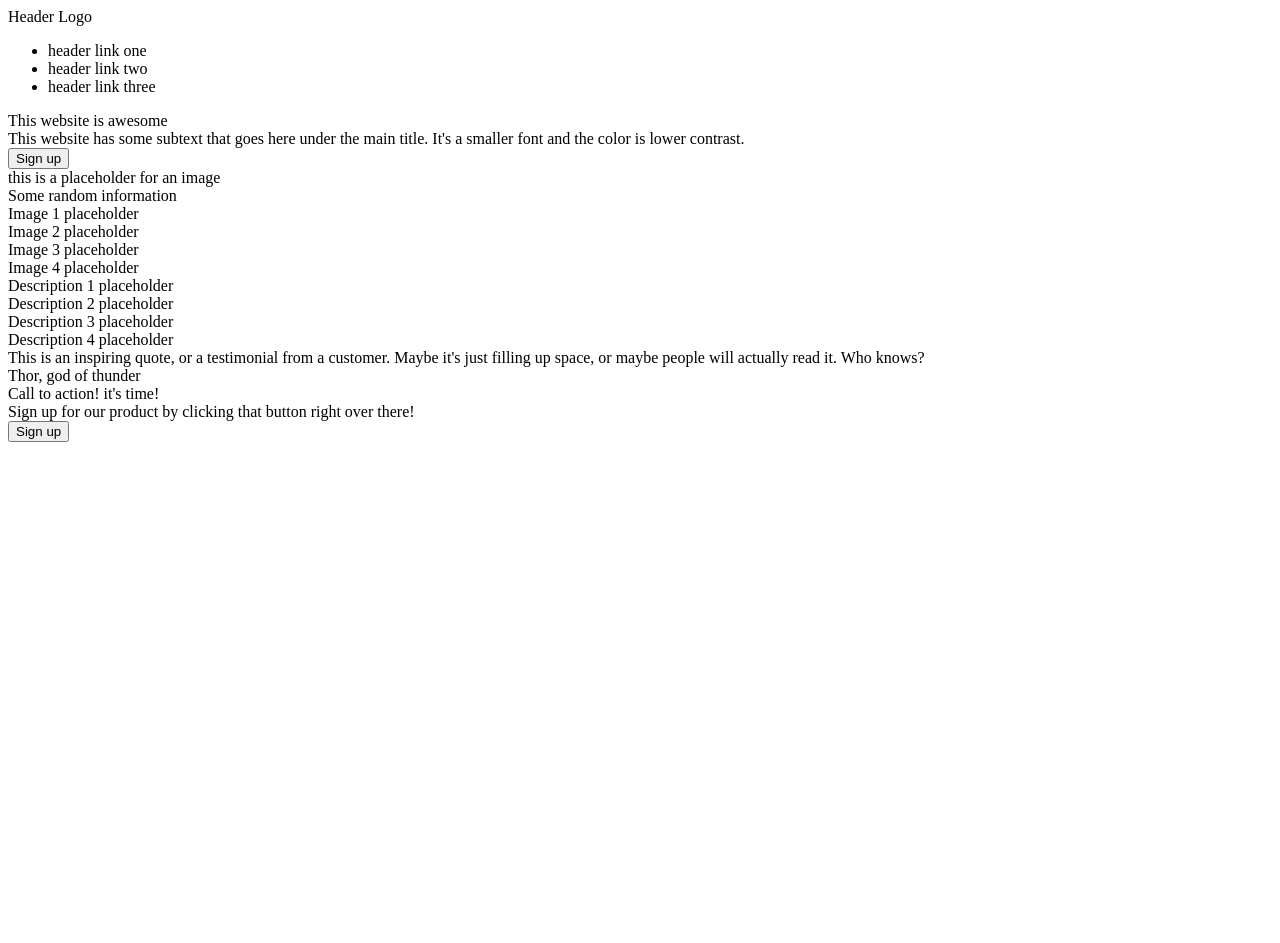
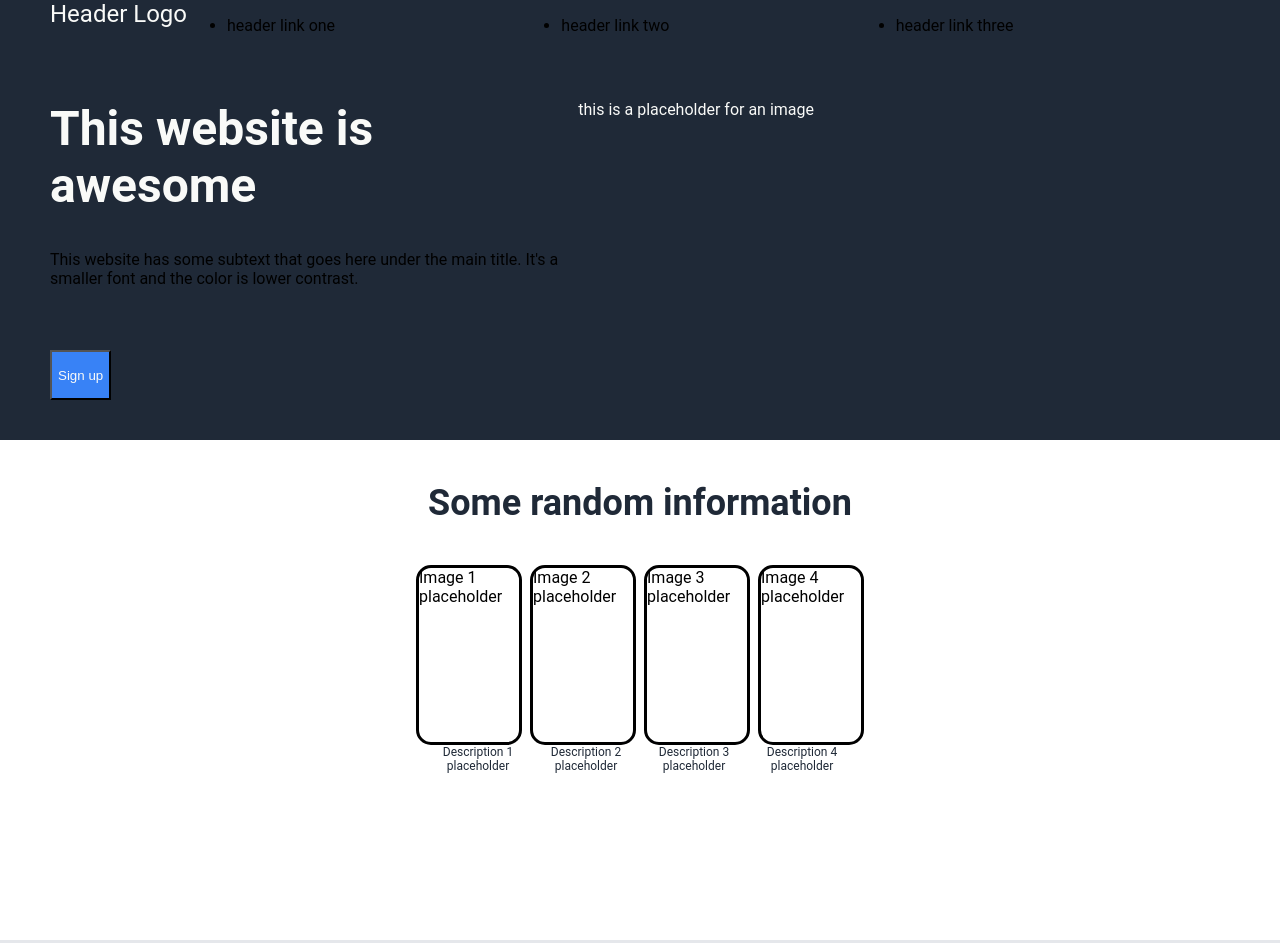
Before and after one commit to Ketki916/odin-landing-page, a plain HTML site: page index.html in a window 1280 px wide. Shown: the top 943 px of the page. Before the commit the page ends 800 px from the top, so only its background shows below. Drawn offline with Linux system fonts and the light colour scheme.

Commit message:
Attach CSS file to HTML.
Make Fleboxes for each container in CSS.

Format flex items within container.

Remove container containing header links in HTML.

Make edits to HTML items

```diff
--- a/index.html
+++ b/index.html
@@ -9,6 +9,7 @@
     <meta http-equiv="X-UA-Compatible" content="IE=edge">
     <meta name="viewport" content="width=device-width, initial-scale=1.0">
     <title>Document</title>
+    <link rel="stylesheet" href="style.css">
 </head>
 
 
@@ -18,13 +19,11 @@
             <div class="header-logo">
                 <div class="logo">Header Logo</div>
             </div>
-            <div class="header-links">
-                <ul class="links">
-                    <li>header link one</li>
-                    <li>header link two</li>
-                    <li>header link three</li>
-                </ul>
-            </div>
+            <ul class="header-links">
+                <li>header link one</li>
+                <li>header link two</li>
+                <li>header link three</li>
+            </ul>
         </div>
         <div class="header-description">
             <div class="content-container">
@@ -70,7 +69,7 @@
                 <div class="quote-text">This is an inspiring quote, or a testimonial from a customer. Maybe it's just filling up space, or maybe people will actually read it. Who knows?</div>
             </div>
             <div class="author">
-                <div class="author-text">Thor, god of thunder</div>
+                <div class="author-text">-Thor, god of thunder</div>
             </div>
         </div>
     </div>
--- a/style.css
+++ b/style.css
@@ -0,0 +1,273 @@
+body {
+    font-family: Roboto, -apple-system, BlinkMacSystemFont, 'Segoe UI', Oxygen, Ubuntu, Cantarell, 'Open Sans', 'Helvetica Neue', sans-serif;
+    margin: 0;
+    min-height: 100vh;
+    display: flex;
+    flex-direction: column;
+  }
+
+  .header-container {
+    height: 500 px;
+    padding-top: 0px;
+    padding-left: 50px;
+    padding-right: 50px;
+    padding-bottom: 40px;
+    box-sizing: border-box;
+    flex: 0 1 auto;
+    background-color: #1F2937;
+    display: flex;
+    flex-direction: column;
+  }
+
+  .header-logo-links {
+    height: 100px;
+    box-sizing: border-box;
+    flex: 0 1 auto;
+    display: flex;
+  }
+
+  .header-logo {
+    flex: 0 1 auto;
+    display: flex;
+  }
+
+  .logo {
+    font-size: 24px;
+    color: #F9FAF8;
+    flex: 1;
+  }
+
+  .header-links {
+    flex: 1;
+    display: flex;
+  }
+
+  li {
+    flex: 1;
+  }
+
+  .header-description {
+    flex: 1;
+    display: flex;
+    align-items: end;
+  }
+
+  .content-container {
+    height: 300px;
+    flex: 0 1 auto;
+    display: flex;
+  }
+
+  .left-content-container {
+    flex: 1;
+    display: flex;
+    flex-direction: column;
+  }
+
+  .text-container {
+    height: 150px;
+    box-sizing: border-box;
+    flex: 0 1 auto;
+    display: flex;
+    /* flex-wrap: wrap; */
+  }
+
+  .text {
+    flex: 1;
+    font-size: 48px;
+    font-weight: bold;
+    color: #F9FAF8;
+  }
+
+  .subtext-container {
+    height: 100px;
+    box-sizing: border-box;
+    flex: 0 1 auto;
+    display: flex;
+    /* flex-wrap: wrap; */
+  }
+
+  .signup-container {
+    box-sizing: border-box;
+    flex: 1;
+    display: flex;
+  }
+
+  button.signup-button-1 {
+    flex: 0 1 auto;;
+    text-align: center;
+    background-color: #3882F6;
+    color: #F9FAF8;
+    /*add rounded corners*/
+  }
+
+
+  .right-content-container {
+    flex: 1;
+    display: flex;
+  }
+
+  .header-image {
+    color: #F9FAF8;
+    /* insert image here and change html accordingly to img element */
+  }
+
+
+  .img-container {
+    height: 500px;
+    flex: 0 1 auto;
+    display: flex;
+    flex-direction: column;
+  }
+
+  .website-info {
+    height: 125px;
+    box-sizing: border-box;
+    flex: 0 1 auto;
+    display: flex;
+    justify-content: center;
+    align-items: center;
+  }
+
+  .website-info-text {
+    flex: 0 1 auto;
+    font-size: 36px;
+    color: #1F2937;
+    font-weight: bold;
+  }
+
+  .images-container {
+    height: 180px;
+    box-sizing: border-box;
+    flex: 0 1 auto;
+    display: flex;
+    gap: 8px;
+    justify-content: center;
+  }
+
+  .image-1, .image-2, .image-3, .image-4 {
+    width: 100px;
+    border-style: solid;
+    border-radius: 15px;
+    flex: 0 1 auto;
+  }
+
+  .img-description-container {
+    flex: 1;
+    display: flex;
+    gap: 8px;
+    justify-content: center;
+    /*flex-wrap: wrap; */
+  }
+
+  .description-1, .description-2, .description-3, .description-4 {
+    width: 100px;
+    font-size: 12px;
+    color: #1F2937;
+    text-align: center;
+    flex: 0 1 auto;
+  }
+
+  .quote-container {
+    height: 600px;
+    box-sizing: border-box;
+    background-color: #E5E7EB;
+    flex: 0 1 auto;
+    display: flex;
+    align-items: center;
+    justify-content: center;
+  }
+
+  .quote-content {
+    width: 400px;
+    height: 300px;
+    box-sizing: border-box;
+    flex: 0 1 auto;
+    display: flex;
+    flex-direction: column;
+  }
+
+  .quote {
+    height: 225px;
+    box-sizing: border-box;
+    flex: 0 1 auto;
+    display: flex;
+    /*flex-wrap: wrap*/
+  }
+
+  .quote-text {
+    flex: 1;
+    font-size: 36px;
+    font-style: italic;
+  }
+
+  .author {
+    flex: 1;
+    display: flex;
+    justify-content: flex-end;
+  }
+
+  .author-text {
+    flex: 0 1 auto;
+    color: #1F2937;
+    font-size: 16px;
+    font-weight: bold;
+  }
+
+  .account-container {
+    flex: 1;
+    display: flex;
+    justify-content: center;
+    align-items: center;
+  }
+
+  .account-content {
+    width: 600px;
+    height: 150px;
+    box-sizing: border-box;
+    background-color: #3882F6;
+    flex: 0 1 auto;
+    display: flex;
+  }
+
+  .left-account-content {
+    width: 450;
+    flex: 0 1 auto;
+    display: flex;
+    flex-direction: column;
+  }
+
+  .message-container {
+    flex: 1;
+    display: flex;
+    align-items: flex-end;
+  }
+
+  .message-text {
+    flex: 0 1 auto;
+    font-size: 16px;
+    color: #F9FAF8;
+  }
+
+  .message-2-container {
+    flex: 1;
+    display: flex;
+  }
+
+  .message-2-text {
+    flex: 0 1 auto;
+    font-size: 8px;
+    color: #F9FAF8;
+  }
+
+  .right-account-content {
+    flex: 1;
+    display: flex;
+    align-items: center;
+  }
+
+  button.signup-button-2 {
+    flex: 0 1 auto;
+    text-align: center;
+    color: #F9FAF8;
+  }
```
